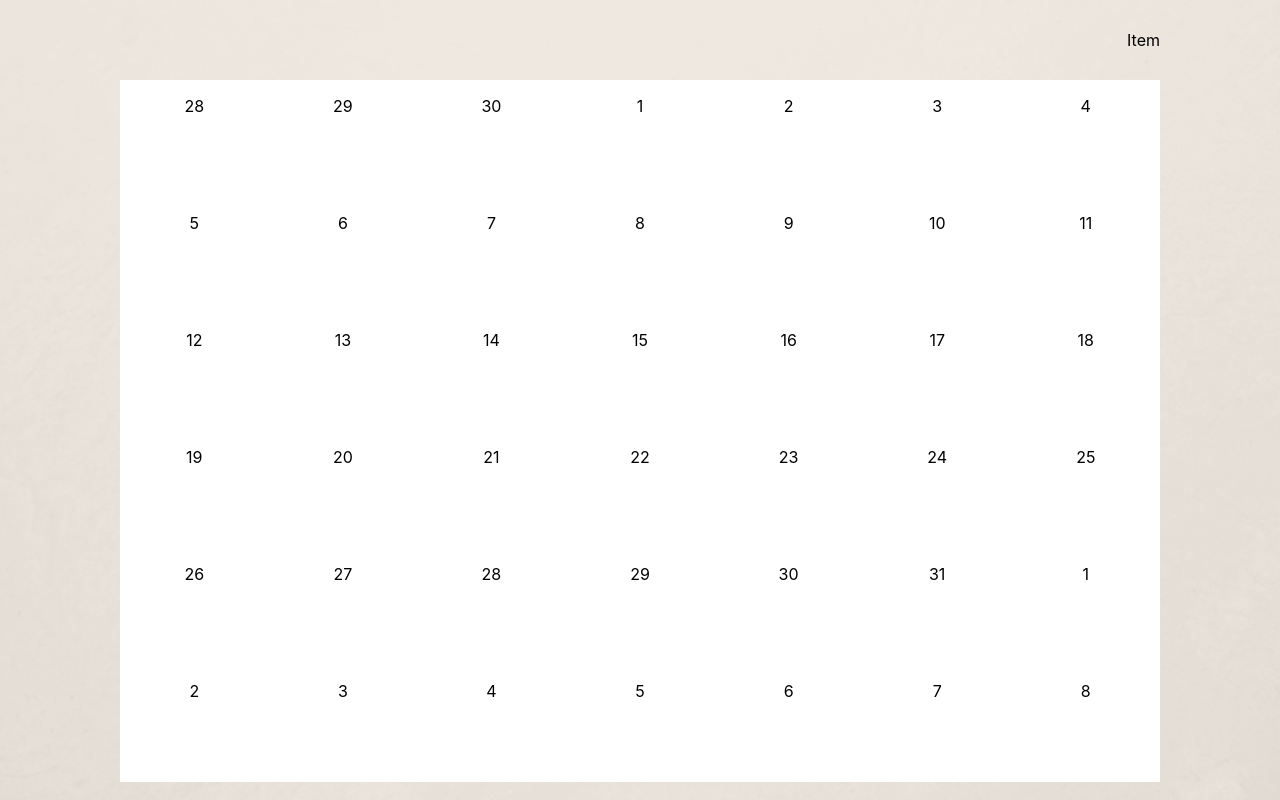
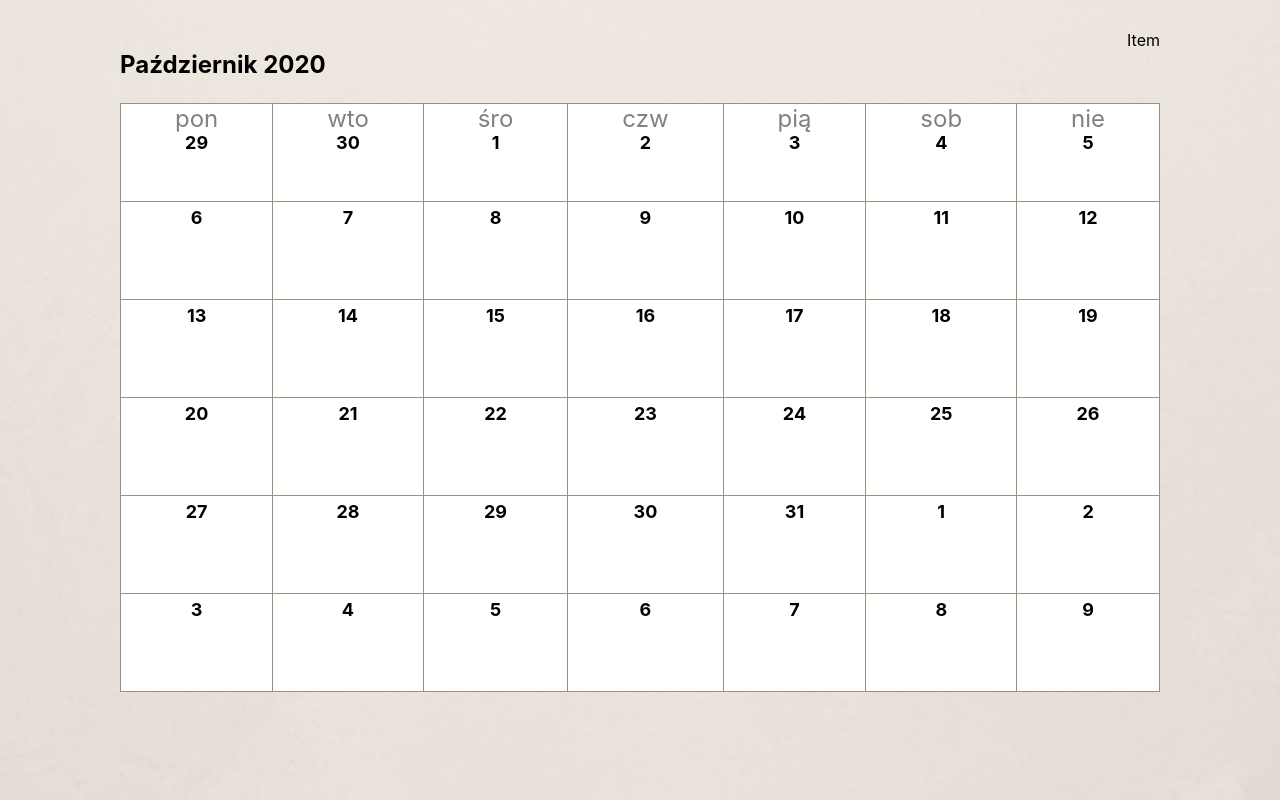
Before and after one commit to KamilPieronczyk/MemoHelp, a React (Create React App) app: page /calendar in a window 1280 px wide. Built offline with nearby package versions, Linux system fonts and the light colour scheme.

Commit message:
nice look

```diff
--- a/src/screens/Calendar/Calendar.js
+++ b/src/screens/Calendar/Calendar.js
@@ -4,52 +4,66 @@ import React from "react"
 import styled from 'styled-components'
 
 export function Calendar(){
-
-
-
+    const dayNames = ['pon', 'wto', 'śro', 'czw', 'pią', 'sob', 'nie'];
+    const monthNames = ['Styczeń', 'Luty', 'Marzec', 'Kwiecień', 'Maj', 'Czerwiec', 'Lipiec', 'Sierpień', 'Wrzesień', 'Październik', 'Listopad', 'Grudzień'];
     var monthDays = new Array(7*6);
     var now = new Date();
 
     var startingDate = new Date(now.setDate(1));
-    var calendarStartingDate = new Date(startingDate.setDate(startingDate.getDate() - startingDate.getDay() + 1));
-    console.log("StartingNumber: " + calendarStartingDate);
+    var calendarStartingDate = new Date(startingDate.setDate(startingDate.getDate() - ((startingDate.getDay()+7)%8) + 1));
+    //console.log("StartingNumber: " + calendarStartingDate + "\nStarting date: " + startingDate);
 
     const days = [];
-    var i = 0;
-    for(var x = 1; x<=6; x++){
-        const row = [];
-        for(var y = 1; y<=7; y++){
-            monthDays[i] = calendarStartingDate.getDate();
-            calendarStartingDate.setDate(calendarStartingDate.getDate() + 1);
-            row.push(
-            <Grid item xs auto alignContent = 'space-around'>
-               <div style = {{backgroundColor: 'white', height: 100, margin: 1, border: 'black',}}>
-                   <p style = {{textAlign: "center" ,color: "black"}}>
-                   {monthDays[i]}
-                   </p>
-                </div>
-            </Grid>
-            );
-            i++;
+
+    for(var i = 1; i<=6*7; i++){
+        monthDays[i] = calendarStartingDate.getDate();
+        calendarStartingDate.setDate(calendarStartingDate.getDate() + 1);
+        if(i<=7){
+            days.push(
+                <GridItem>
+                <p style = {{textAlign: "center" ,color: "gray", fontSize: 24, fontWeight: 'Medium', marginTop: -30}}>{dayNames[i-1]}</p>
+                <p style = {{textAlign: "center" ,color: "black", fontSize: 18, fontWeight: 'Bold', marginTop: -25}}>
+                 {monthDays[i]}
+                </p>
+                </GridItem>
+                );
+        }else{
+            days.push(
+                <GridItem>
+                <p style = {{textAlign: "center" ,color: "black", fontSize: 18, fontWeight: 'Bold', marginTop: -25}}>
+                 {monthDays[i]}
+                </p>
+                </GridItem>
+                );
         }
-        days.push(
-            <Grid container item
-            alignItems = 'stretch'
-            alignContent = 'space-around'
-            spacing = {0}
-            >
-                    {row}
-            </Grid>
-        )
     }
 
+    return(
+        <div>
+        <p style = {{color: "black", fontSize: 24, fontWeight: 'Bold', marginTop: -30}}>
+            {monthNames[now.getMonth()]} {now.getFullYear()}
+        </p>
+        <GridContainer>
+            {days}
+        </GridContainer>
+        </div>
+    )
+}
 
-    return(
-        <Grid container spacing ={0}
-        alignContent = 'space-around'
-        style = {{backgroundColor:'white'}}>
-            {days}
-        </Grid>
-    )
+const GridContainer = styled.div`
+display: grid;
+height: 90%;
+grid-auto-rows: 1fr;
+background-color: #9C9083;
+border-radius: 25;
+grid-template-columns: repeat(7, auto);
+padding-right: 1px;
+padding-bottom: 1px;
+`
 
-}
+const GridItem = styled.div`
+padding: 30px;
+background-color: white;
+margin-left: 1px;
+margin-top: 1px;
+`
```
